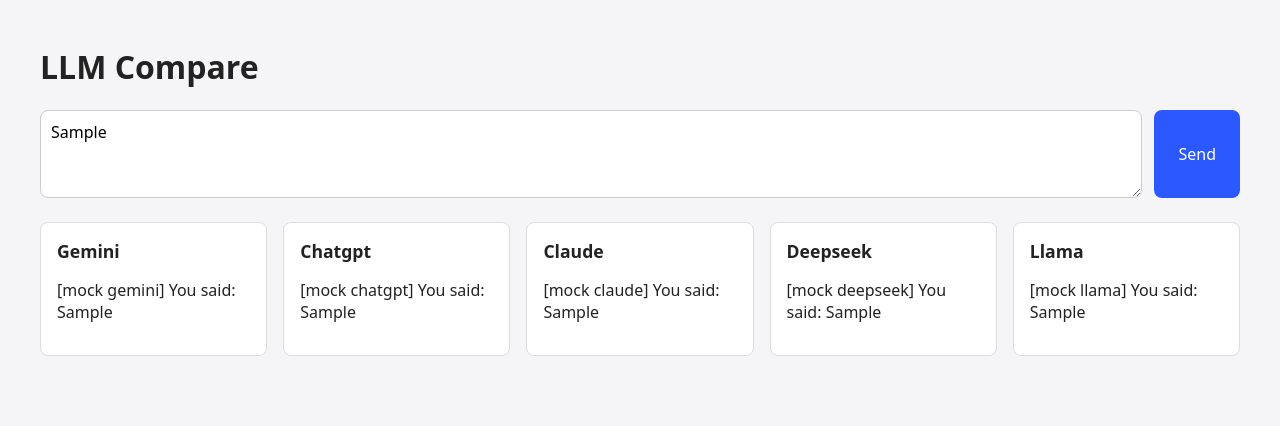
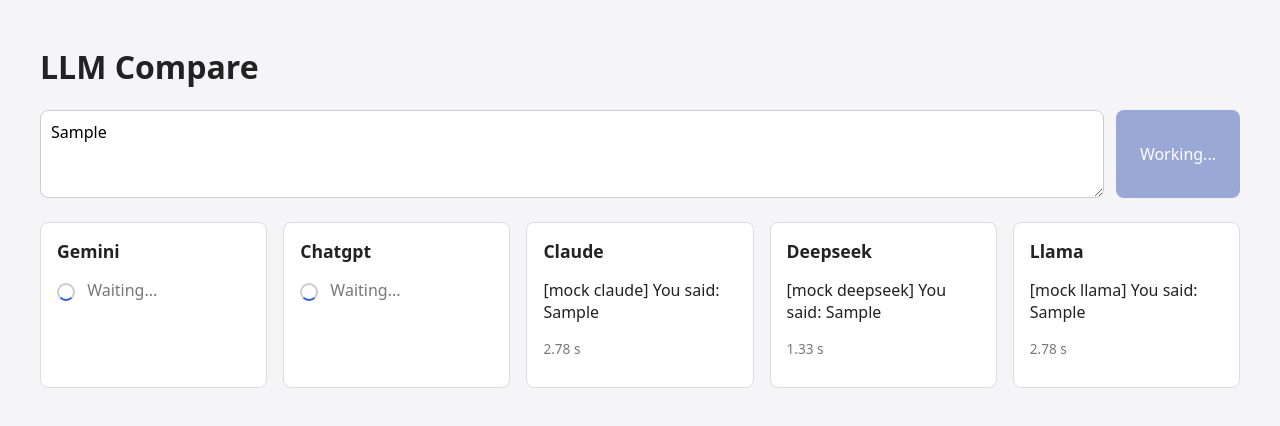
Before and after one commit to x0ya/llm-bencheval, a React (Vite) app in the folder frontend/: page / in a window 1280 px wide. Both pictures are taken after typing "Sample" into the empty fields and a click on the button "Send". Shown: the top 426 px of the page. Built offline with nearby package versions, Linux system fonts and the light colour scheme.

Commit message:
Add per-card loading and error states

```diff
--- a/frontend/src/App.css
+++ b/frontend/src/App.css
@@ -47,3 +47,43 @@
   color: white;
   cursor: pointer;
 }
+
+.muted {
+  color: #777;
+}
+
+.answer {
+  white-space: pre-wrap;
+}
+
+.meta {
+  color: #777;
+  font-size: 0.85rem;
+}
+
+.error {
+  color: #b00020;
+}
+
+.prompt-row button:disabled {
+  background: #9aa8d6;
+  cursor: not-allowed;
+}
+
+.spinner {
+  display: inline-block;
+  width: 14px;
+  height: 14px;
+  margin-right: 8px;
+  border: 2px solid #ccc;
+  border-top-color: #2b59ff;
+  border-radius: 50%;
+  vertical-align: middle;
+  animation: spin 0.8s linear infinite;
+}
+
+@keyframes spin {
+  to {
+    transform: rotate(360deg);
+  }
+}
--- a/frontend/src/App.tsx
+++ b/frontend/src/App.tsx
@@ -1,20 +1,44 @@
 import { useState } from "react"
 import ModelCard from "./ModelCard"
+import { fakeAsk } from "./mockApi"
+import type { CardState } from "./types"
 import "./App.css"
 
 const MODELS = ["gemini", "chatgpt", "claude", "deepseek", "llama"]
 
+function idleResults(): Record<string, CardState> {
+  const r: Record<string, CardState> = {}
+  for (const name of MODELS) r[name] = { status: "idle" }
+  return r
+}
+
 function App() {
   const [prompt, setPrompt] = useState("")
-  const [answers, setAnswers] = useState<Record<string, string>>({})
+  const [results, setResults] = useState<Record<string, CardState>>(idleResults())
+
+  const busy = Object.values(results).some((r) => r.status === "loading")
+
+  function setCard(name: string, state: CardState) {
+    setResults((prev) => ({ ...prev, [name]: state }))
+  }
 
   function handleSend() {
-    if (prompt.trim() === "") return
-    const next: Record<string, string> = {}
-    for (const name of MODELS) {
-      next[name] = "[mock " + name + "] You said: " + prompt
-    }
-    setAnswers(next)
+    const text = prompt.trim()
+    if (text === "" || busy) return
+
+    const loading: Record<string, CardState> = {}
+    for (const name of MODELS) loading[name] = { status: "loading" }
+    setResults(loading)
+
+    MODELS.forEach((name) => {
+      fakeAsk(name, text).then((res) => {
+        if (res.ok) {
+          setCard(name, { status: "done", text: res.text, seconds: res.seconds })
+        } else {
+          setCard(name, { status: "error", message: res.error })
+        }
+      })
+    })
   }
 
   return (
@@ -28,12 +52,14 @@ function App() {
           placeholder="Type a prompt..."
           rows={3}
         />
-        <button onClick={handleSend}>Send</button>
+        <button onClick={handleSend} disabled={busy}>
+          {busy ? "Working..." : "Send"}
+        </button>
       </div>
 
       <div className="grid">
         {MODELS.map((name) => (
-          <ModelCard key={name} name={name} text={answers[name] ?? ""} />
+          <ModelCard key={name} name={name} state={results[name]} />
         ))}
       </div>
     </div>
--- a/frontend/src/ModelCard.tsx
+++ b/frontend/src/ModelCard.tsx
@@ -1,13 +1,33 @@
+import type { CardState } from "./types"
+
 type ModelCardProps = {
   name: string
-  text: string
+  state: CardState
 }
 
-function ModelCard({ name, text }: ModelCardProps) {
+function ModelCard({ name, state }: ModelCardProps) {
   return (
     <div className="card">
       <h2>{name}</h2>
-      <p>{text || "No answer yet."}</p>
+
+      {state.status === "idle" && <p className="muted">No answer yet.</p>}
+
+      {state.status === "loading" && (
+        <p className="muted">
+          <span className="spinner" /> Waiting...
+        </p>
+      )}
+
+      {state.status === "done" && (
+        <>
+          <p className="answer">{state.text}</p>
+          <p className="meta">{state.seconds} s</p>
+        </>
+      )}
+
+      {state.status === "error" && (
+        <p className="error">Error: {state.message}</p>
+      )}
     </div>
   )
 }
--- /dev/null
+++ b/frontend/src/mockApi.ts
@@ -0,0 +1,18 @@
+import type { AskResult } from "./types"
+
+export function fakeAsk(name: string, prompt: string): Promise<AskResult> {
+  return new Promise((resolve) => {
+    const delay = 500 + Math.random() * 2500
+    setTimeout(() => {
+      if (Math.random() < 0.2) {
+        resolve({ ok: false, error: "fake failure" })
+      } else {
+        resolve({
+          ok: true,
+          text: "[mock " + name + "] You said: " + prompt,
+          seconds: Math.round(delay / 10) / 100,
+        })
+      }
+    }, delay)
+  })
+}
--- /dev/null
+++ b/frontend/src/types.ts
@@ -0,0 +1,9 @@
+export type CardState =
+  | { status: "idle" }
+  | { status: "loading" }
+  | { status: "done"; text: string; seconds: number }
+  | { status: "error"; message: string }
+
+export type AskResult =
+  | { ok: true; text: string; seconds: number }
+  | { ok: false; error: string }
```
